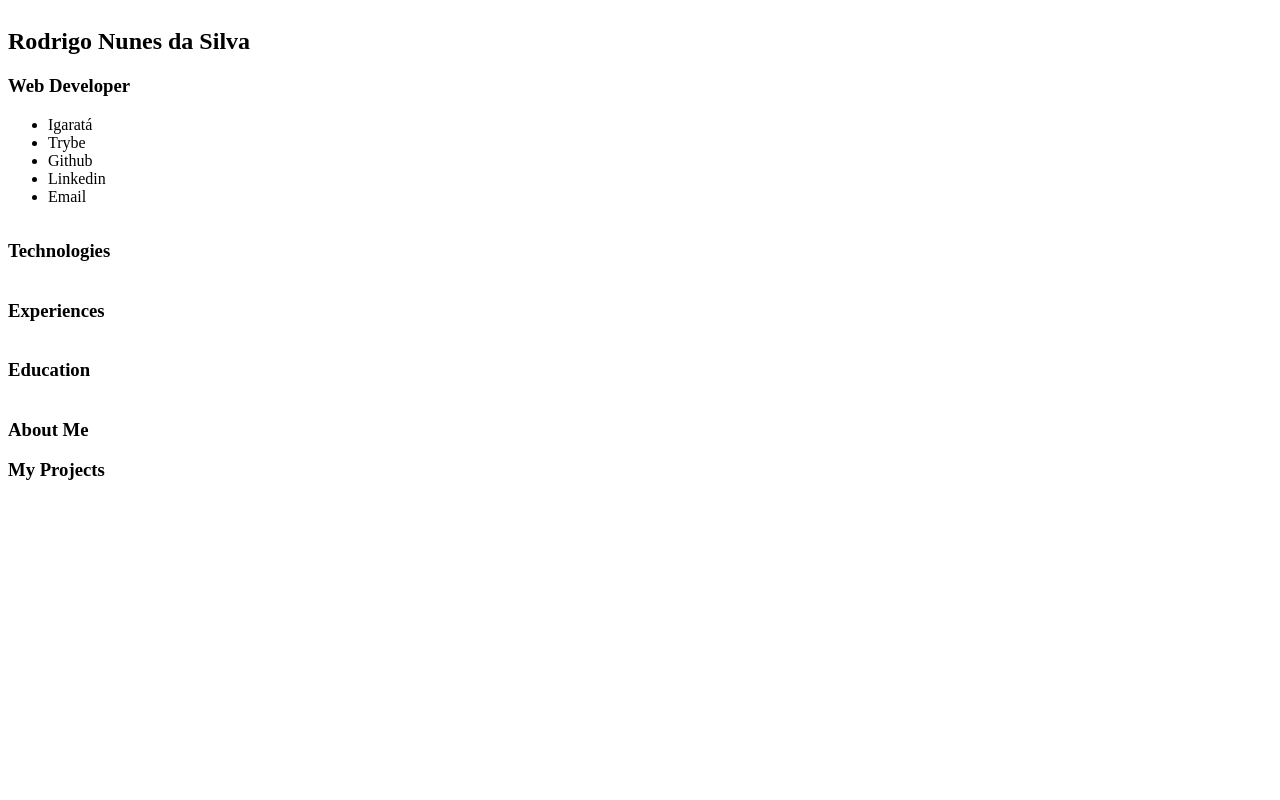
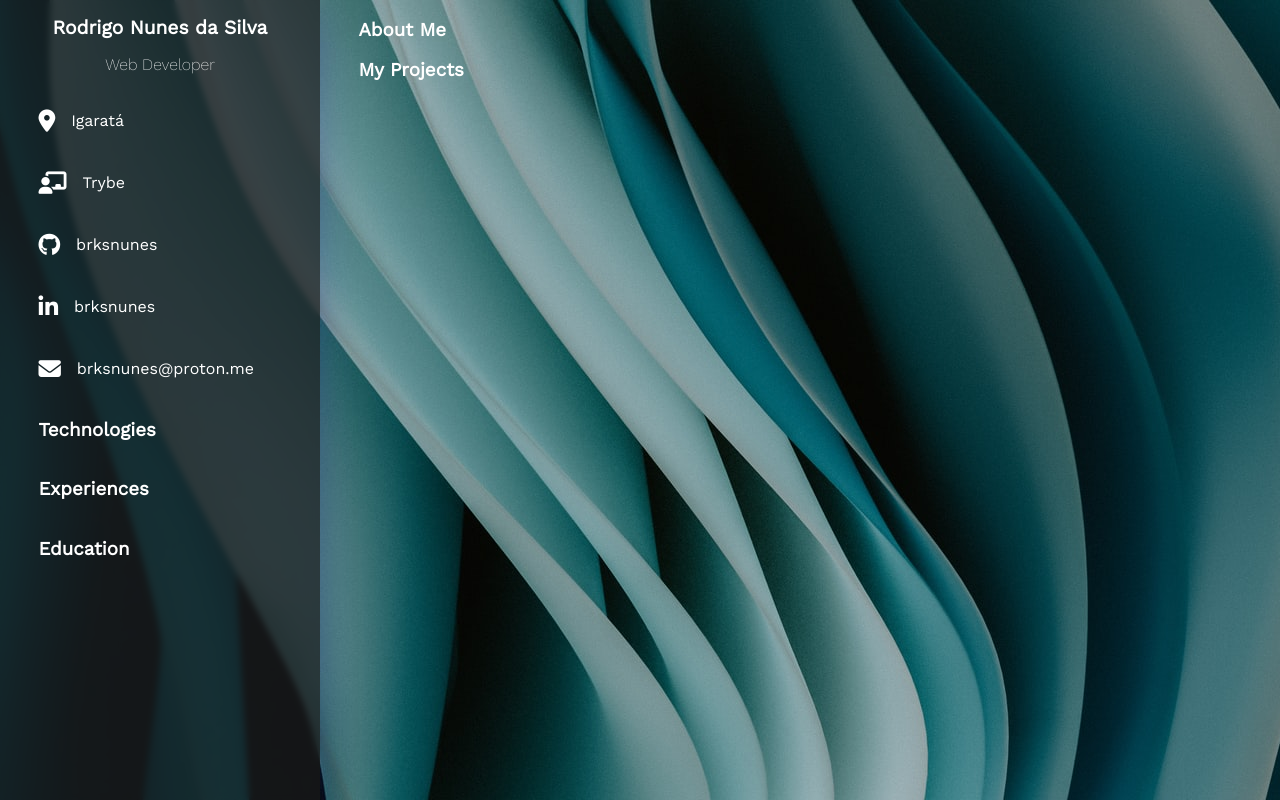
Before and after one commit to brksnunes/portfolio, a plain HTML site: page index.html in a window 1280 px wide. Drawn offline with nearby package versions, Linux system fonts and the light colour scheme.

Commit message:
Base layout changes

```diff
--- a/index.html
+++ b/index.html
@@ -5,9 +5,20 @@
     <meta http-equiv="X-UA-Compatible" content="IE=edge" />
     <meta name="viewport" content="width=device-width, initial-scale=1.0" />
     <link rel="stylesheet" href="style.css" />
+    <script
+      src="https://kit.fontawesome.com/4ce40a886a.js"
+      crossorigin="anonymous"
+    ></script>
+    <link rel="preconnect" href="https://fonts.googleapis.com" />
+    <link rel="preconnect" href="https://fonts.gstatic.com" crossorigin />
+    <link
+      href="https://fonts.googleapis.com/css2?family=Work+Sans:wght@200;400&display=swap"
+      rel="stylesheet"
+    />
     <title>Rodrigo | Portfolio</title>
   </head>
   <body>
+    <div id="grid-container">
       <aside id="sidebar">
         <section id="profile">
           <div id="profile-container">
@@ -16,38 +27,65 @@
               <h3>Web Developer</h3>
             </div>
             <div id="profile-links">
-            <ul>
-              <li>Igaratá</li>
-              <li>Trybe</li>
-              <li>Github</li>
-              <li>Linkedin</li>
-              <li>Email</li>
-            </ul>
+              <a
+                target="_blank"
+                rel="noopener"
+                href="https://github.com/brksnunes"
+              >
+                <i class="fa-solid fa-location-dot"></i>
+                <p>Igaratá</p>
+              </a>
+              <a
+                target="_blank"
+                rel="noopener"
+                href="https://github.com/brksnunes"
+              >
+                <i class="fa-solid fa-chalkboard-user"></i>
+                <p>Trybe</p>
+              </a>
+              <a
+                target="_blank"
+                rel="noopener"
+                href="https://github.com/brksnunes"
+              >
+                <i class="fa-brands fa-github"></i>
+                <p>brksnunes</p>
+              </a>
+              <a
+                target="_blank"
+                rel="noopener"
+                href="https://github.com/brksnunes"
+              >
+                <i class="fa-brands fa-linkedin-in"></i>
+                <p>brksnunes</p>
+              </a>
+              <a
+                target="_blank"
+                rel="noopener"
+                href="https://github.com/brksnunes"
+              >
+                <i class="fa-solid fa-envelope"></i>
+                <p>brksnunes@proton.me</p>
+              </a>
             </div>
           </div>
         </section>
         <section id="tech">
           <h3>Technologies</h3>
           <div id="tech-container">
-          <div id="button-grid">
-
-          </div>
+            <div id="button-grid"></div>
           </div>
         </section>
         <section id="experience">
           <div id="experience-container">
             <h3>Experiences</h3>
-          <div id="xp-list">
-
-          </div>
+            <div id="xp-list"></div>
           </div>
         </section>
         <section id="education">
           <div id="edu-container">
             <h3>Education</h3>
-          <div id="edu-list">
-
-          </div>
+            <div id="edu-list"></div>
           </div>
         </section>
       </aside>
@@ -64,5 +102,6 @@
         </section>
       </section>
       <footer id="footer"></footer>
+    </div>
   </body>
 </html>
--- a/style.css
+++ b/style.css
@@ -1,6 +1,82 @@
-#sidebar{
+:root {
+  --box-shadow: 0 8px 32px 0 rgba(31, 38, 135, 0.37);
+  --backdrop-filter: blur(3px);
+  --font-color: white;
+  --main-bg-color: rgba(44, 44, 46, 0.6);
+  --sidebar-bg-color: rgba(28, 28, 30, 0.7);
+}
+html,
+body {
+  all: unset;
+  background-image: url("/assets/bg2.jpg");
+  background-repeat: no-repeat;
+  font-family: "Work Sans", sans-serif;
+  color: var(--font-color);
+}
+ul{
+  list-style: none;
+}
+i{
+  font-size: 1.4rem;
+}
+#grid-container {
+  display: grid;
+  grid-template-columns: 25vw 75vw;
+  grid-template-rows: 50vh 50vh;
+  grid-template-areas: "sidebar main";
+}
+#sidebar {
+  display: flex;
+  flex-direction: column;
+  grid-area: sidebar;
+  grid-row: 1/3;
+  background-color: var(--sidebar-bg-color);
+  box-shadow: var(--box-shadow);
+  -webkit-backdrop-filter: var(--backdrop-filter);
+  backdrop-filter: var(--backdrop-filter);
+  max-width: 30vw;
+  padding: 0 3vw;
+}
+#profile-links{
+  line-height: 30px;
+  text-align: center;
+}
+#profile-links > a {
+  display: flex;
+  align-items: center;
+  gap: 1rem;
+  text-decoration: none;
+  color: inherit;
+}
+#profile-header > h2{
+  font-size: 1.2rem;
+  text-align: center;
+}
+#profile-header > h3{
+  font-size: 1rem;
+  font-weight: 200;
+  text-align: center;
+}
+#main-body {
+  grid-area: main;
+  grid-row: 1/3;
+  max-width: 70vw;
+
+  padding: 0 3vw;
+}
+@media screen and (max-width: 600px) {
+  #grid-container {
     display: flex;
     flex-direction: column;
-    justify-content: center;
-    align-content: space-around;
+  }
+  #sidebar {
+    background-color: bisque;
+    max-width: 100%;
+    padding: 0 5vw;
+  }
+  #main-body {
+    max-width: 100%;
+    background-color: red;
+    padding: 0 3vw;
+  }
 }
```
Also changed, not shown: assets/bg.jpg (added), assets/bg2.jpg (added), assets/icons/email.svg (added), assets/icons/github.svg (added), assets/icons/instagram.svg (added), assets/icons/linkedin.svg (added), assets/icons/pin.svg (added). Lines whose indentation alone changed are shown as unchanged.
